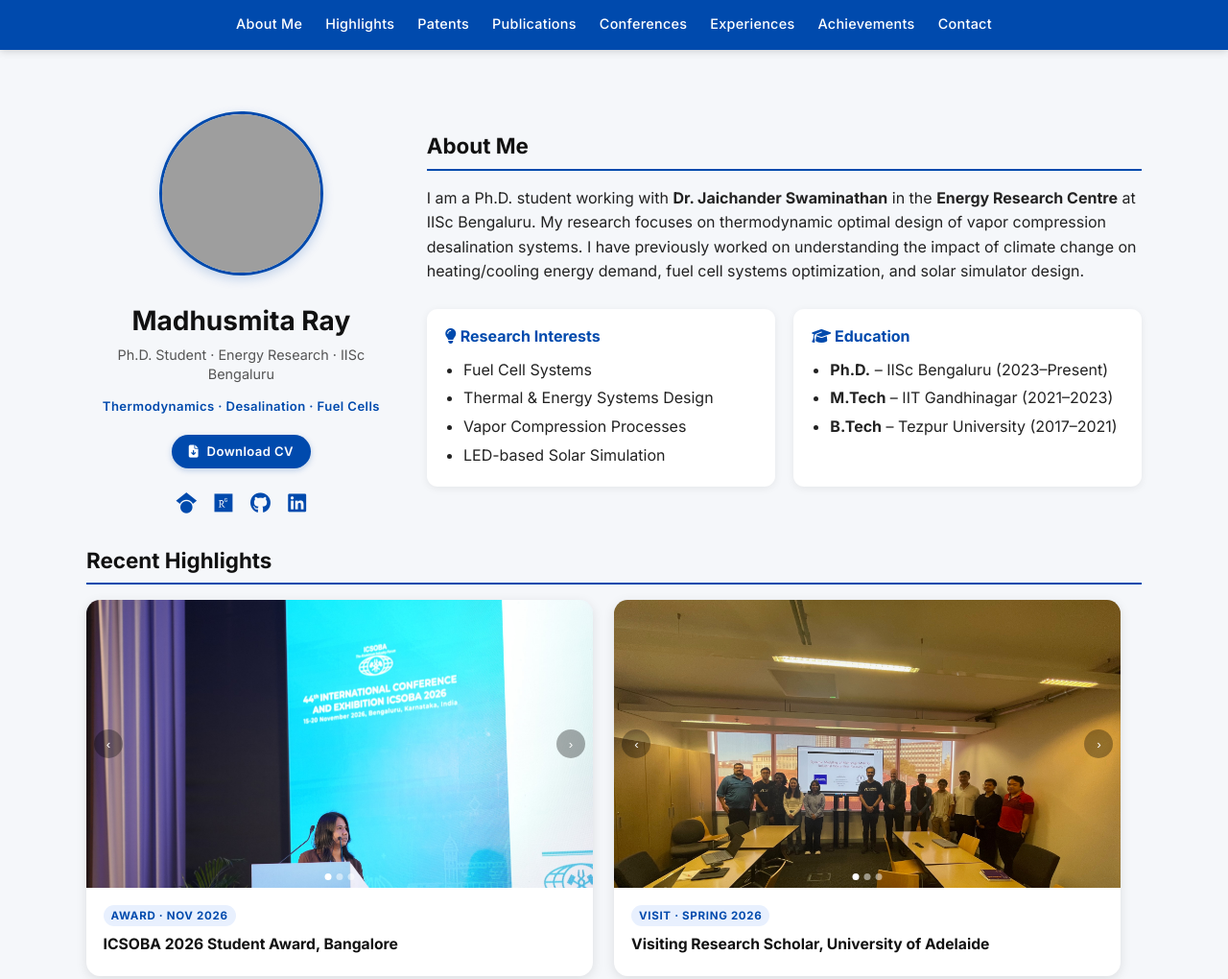
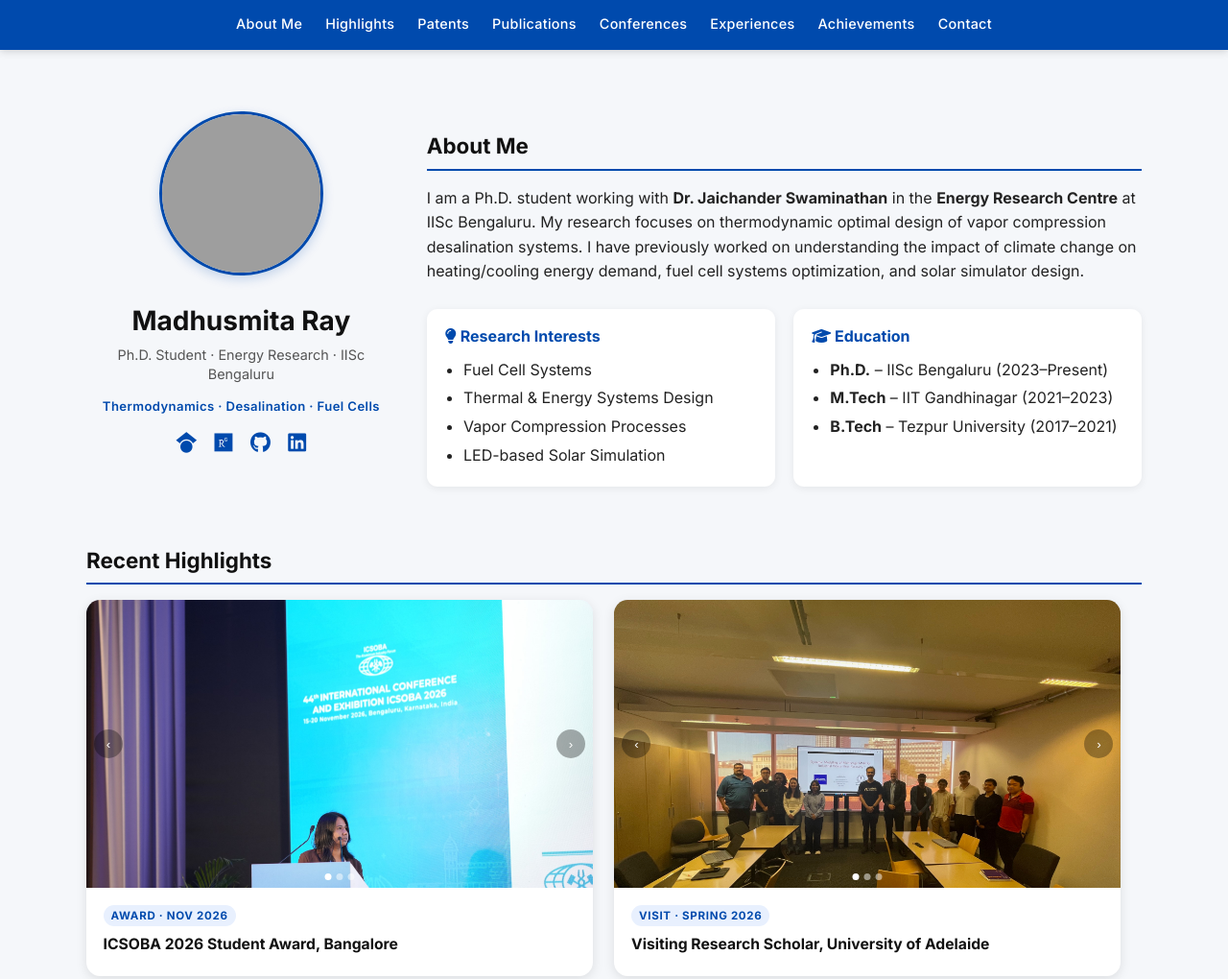
Before and after one commit to Madhusmita25/madhusmita25.github.io, a plain HTML site: page index.html in a window 1280 px wide. Shown: the top 1020 px of the page at 96% size. Drawn offline with Linux system fonts and the light colour scheme; grey boxes are pictures that could not be loaded.

Commit message:
Update index.html

```diff
--- a/index.html
+++ b/index.html
@@ -420,11 +420,6 @@
         <p class="tagline">Ph.D. Student · Energy Research · IISc Bengaluru</p>
         <p class="tagline-sub">Thermodynamics · Desalination · Fuel Cells</p>
 
-        <!-- ✏️ Replace MadhusmitaRay_CV.pdf with your actual CV filename -->
-        <a href="MadhusmitaRay_CV.pdf" class="cv-btn" target="_blank">
-          <i class="fa-solid fa-file-arrow-down"></i> Download CV
-        </a>
-
         <div class="icons">
           <!-- ✏️ Replace YOUR-SCHOLAR-ID with your actual Google Scholar user ID -->
           <a href="https://scholar.google.com/citations?user=YOUR-SCHOLAR-ID" title="Google Scholar" target="_blank">
```
